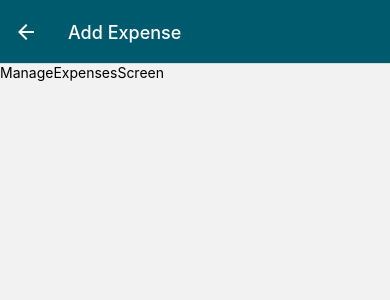
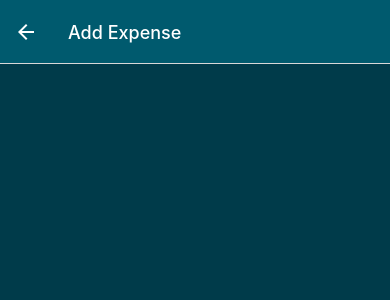
Before and after one commit to stephen-gift/ExpenseTrackerApp, a React Native app: screen /ManageExpense in a window 390 px wide. Shown: the top 300 px of the page. Built offline with nearby package versions, Linux system fonts and the light colour scheme.

Commit message:
Adding a "Delete" Button

```diff
--- a/screens/ManageExpenseScreen.js
+++ b/screens/ManageExpenseScreen.js
@@ -1,5 +1,7 @@
 import { StyleSheet, Text, View } from "react-native";
 import React, { useLayoutEffect } from "react";
+import { GlobalStyles } from "../constants/styles";
+import IconButton from "../components/UI/IconButton";
 
 export default function ManageExpensesScreen({ route, navigation }) {
   const editedexpenseId = route.params?.expenseId;
@@ -11,11 +13,35 @@
     });
   }, [navigation, isEditing]);
 
+  function deleteExpenseHandler() {}
+
   return (
-    <View>
-      <Text>ManageExpensesScreen</Text>
+    <View style={styles.container}>
+      {isEditing && (
+        <View style={styles.deleteContainer}>
+          <IconButton
+            icon="trash"
+            size={24}
+            color="red"
+            onPress={deleteExpenseHandler}
+          />
+        </View>
+      )}
     </View>
   );
 }
 
-const styles = StyleSheet.create({});
+const styles = StyleSheet.create({
+  container: {
+    flex: 1,
+    padding: 24,
+    backgroundColor: GlobalStyles.colors.primary700,
+  },
+  deleteContainer: {
+    marginTop: 16,
+    paddingTop: 8,
+    borderTopWidth:2,
+    borderTopColor:GlobalStyles.colors.primary200,
+    alignItems: "center",
+  },
+});
```
